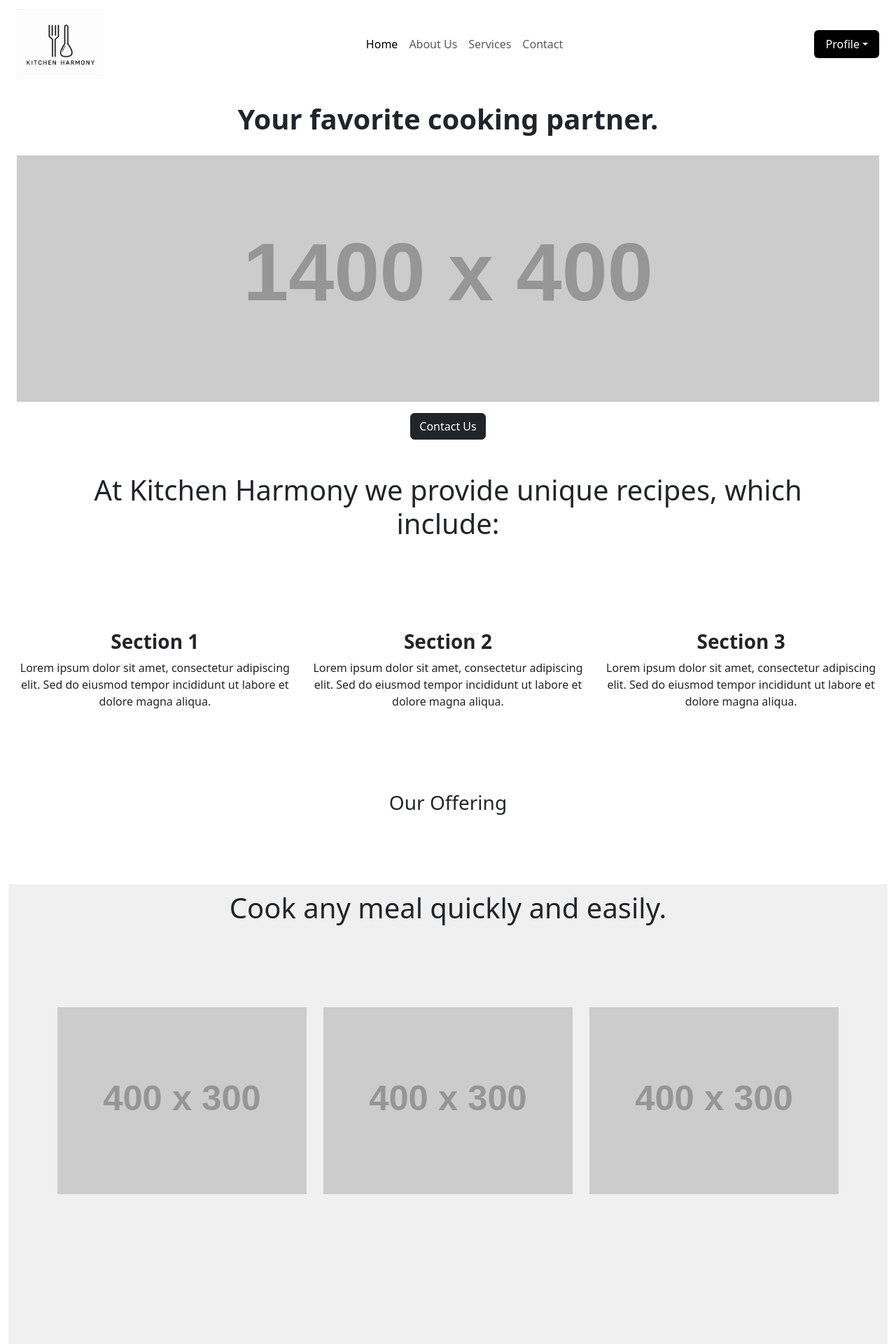
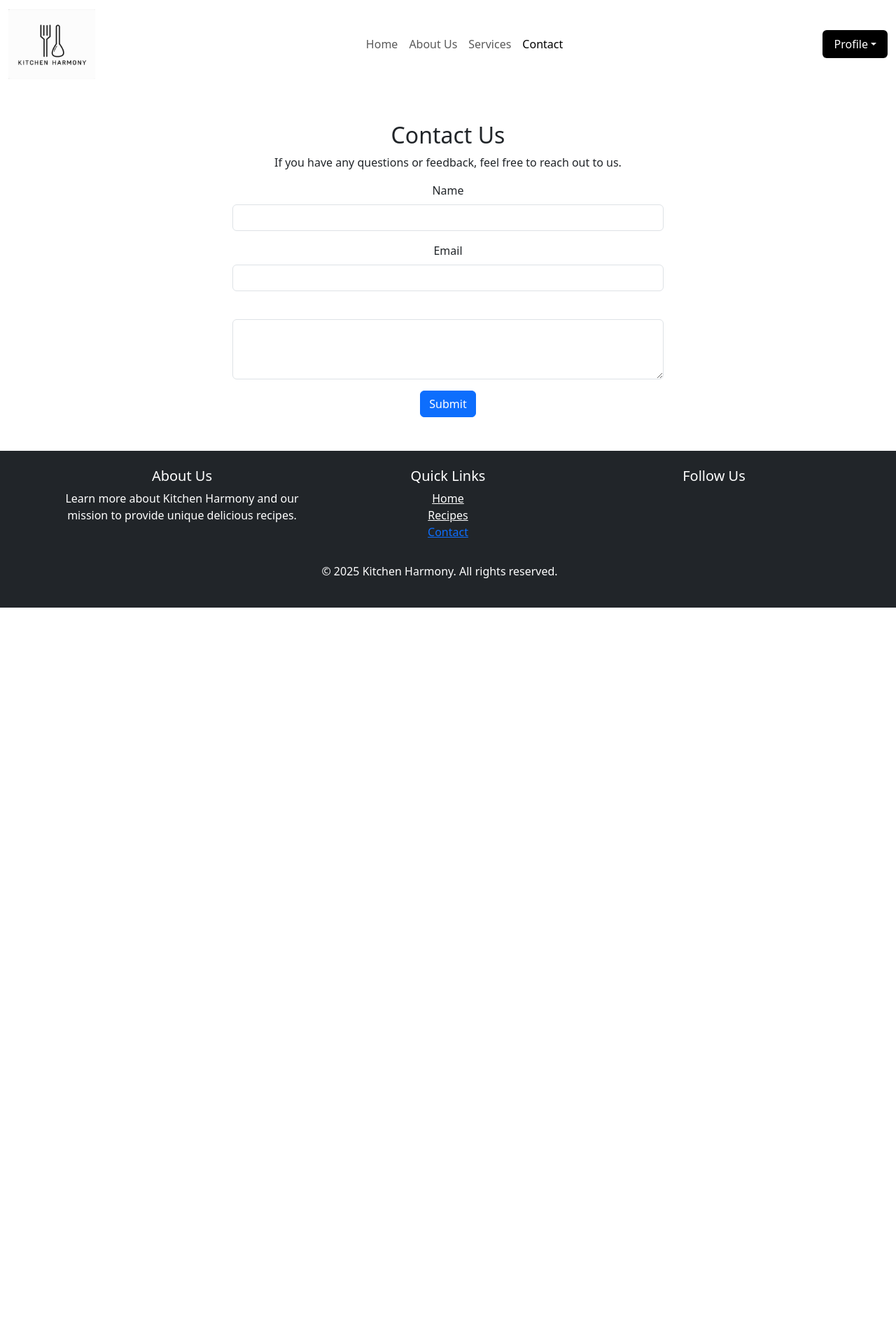
Before and after one commit to brycewoodland/kitchen-harmony-frontend, a React (Vite) app: page /contact in a window 1280 px wide. Shown: the top 1920 px of the page at 70% size. After the commit the page ends 868 px from the top, so only its background shows below. Built offline with nearby package versions, Linux system fonts and the light colour scheme.

Commit message:
Routing has been implemented.

```diff
--- a/package.json
+++ b/package.json
@@ -13,7 +13,8 @@
     "bootstrap": "^5.3.3",
     "prop-types": "^15.8.1",
     "react": "^19.0.0",
-    "react-dom": "^19.0.0"
+    "react-dom": "^19.0.0",
+    "react-router-dom": "^7.2.0"
   },
   "devDependencies": {
     "@eslint/js": "^9.19.0",
--- a/src/App.jsx
+++ b/src/App.jsx
@@ -1,20 +1,30 @@
+import { BrowserRouter as Router, Route, Routes } from 'react-router-dom';
 import Header from './components/Header';
 import Hero from './components/Hero';
 import RecipeHome from './components/RecipeHome';
 import CookSection from './components/CookSection';
 import Footer from './components/Footer';
+import Contact from './components/Contact'; // Import the Contact component
 
 function App() {
   return (
-    <div className='container-fluid'>
+    <Router>
+      <div className='container-fluid p-0'>
         <Header />
+        <Routes>
+          <Route path="/" element={<>
             <Hero />
             <RecipeHome />
             <CookSection />
+          </>} />
+          <Route path="/recipes" element={<RecipeHome />} />
+          <Route path="/cook" element={<CookSection />} />
+          <Route path="/contact" element={<Contact />} />
+        </Routes>
         <Footer />
       </div>
+    </Router>
   );
 }
 
-
 export default App;
--- /dev/null
+++ b/src/components/Contact.jsx
@@ -0,0 +1,25 @@
+function Contact() {
+    return (
+        <div className="container text-center my-5 w-50">
+            <h2>Contact Us</h2>
+            <p>If you have any questions or feedback, feel free to reach out to us.</p>
+            <form action="">
+                <div className="mb-3">
+                    <label htmlFor="name" className="form-label">Name</label>
+                    <input type="text" className="form-control" id="name" />
+                </div>
+                <div className="mb-3">
+                    <label htmlFor="email" className="form-label">Email</label>
+                    <input type="email" className="form-control" id="email" />
+                </div>
+                <div className="mb-3">
+                    <label htmlFor="message" className="form-label"></label>
+                    <textarea id="message" className="form-control" rows="3"></textarea>
+                </div>
+                <button type="submit" className="btn btn-primary">Submit</button>
+            </form>
+        </div>
+    )
+}
+
+export default Contact;
--- a/src/components/CookSection.jsx
+++ b/src/components/CookSection.jsx
@@ -6,13 +6,13 @@ function CookSection() {
       <h1 className="text-center" style={{ marginTop: '100px', padding: '10px' }}>Cook any meal quickly and easily.</h1>
       <div className="container">
         <div className="row">
-          <div className="col-md-4" style={{ marginTop: '100px' }}>
+          <div className="col-md-4" style={{ marginTop: '100px', padding: '10px' }}>
             <img src="https://placehold.co/400x300?text=placeholder&font=roboto" alt="Placeholder 1" className="img-fluid img-hover-zoom" />
           </div>
-          <div className="col-md-4" style={{ marginTop: '100px' }}>
+          <div className="col-md-4" style={{ marginTop: '100px', padding: '10px' }}>
             <img src="https://placehold.co/400x300?text=placeholder&font=roboto" alt="Placeholder 2" className="img-fluid img-hover-zoom" />
           </div>
-          <div className="col-md-4" style={{ marginTop: '100px' }}>
+          <div className="col-md-4" style={{ marginTop: '100px', padding: '10px' }}>
             <img src="https://placehold.co/400x300?text=placeholder&font=roboto" alt="Placeholder 3" className="img-fluid img-hover-zoom" />
           </div>
         </div>
--- a/src/components/Header.jsx
+++ b/src/components/Header.jsx
@@ -1,8 +1,10 @@
+import { NavLink } from 'react-router-dom';
+
 function NavbarBrand() {
   return (
-    <a className="navbar-brand" href="#">
+    <NavLink className="navbar-brand" to="/">
       <img src="/logo.png" alt="Logo" style={{ height: '100px' }} /> {/* Adjust the height as needed */}
-    </a>
+    </NavLink>
   );
 }
 
@@ -13,21 +15,20 @@ function NavbarToggler() {
     </button>
   );
 }
-
 function NavbarNav() {
   return (
     <ul className="navbar-nav mx-auto justify-content-center">
       <li className="nav-item">
-        <a className="nav-link active" aria-current="page" href="#">Home</a>
+        <NavLink className="nav-link" to="/" end activeClassName="active">Home</NavLink>
       </li>
       <li className="nav-item">
-        <a className="nav-link" href="#">About Us</a>
+        <NavLink className="nav-link" to="/about" activeClassName="active">About Us</NavLink>
       </li>
       <li className="nav-item">
-        <a className="nav-link" aria-disabled="true" href="#">Services</a>
+        <NavLink className="nav-link" to="/services" activeClassName="active">Services</NavLink>
       </li>
       <li className="nav-item">
-        <a className="nav-link" aria-disabled="true" href="#">Contact</a>
+        <NavLink className="nav-link" to="/contact" activeClassName="active">Contact</NavLink>
       </li>
     </ul>
   );
--- a/src/components/Hero.jsx
+++ b/src/components/Hero.jsx
@@ -1,3 +1,4 @@
+import { Link } from 'react-router-dom';
 import '../App.css';
 
 function HeroImage() {
@@ -18,9 +19,9 @@ function Hero() {
     <div className="container-fluid justify-content-center text-center hero-container">
       <h1 className="fw-bold hero-heading" style={{ marginTop: '20px' }}>Your favorite cooking partner.</h1>
       <HeroImage />
-      <button className="btn btn-dark mt-3 hero-button">
+      <Link to="/contact" className="btn btn-dark mt-3 hero-button">
         Contact Us
-      </button>
+      </Link>
     </div>
   );
 }
```
Also changed, not shown: 1 other file (tests, documents, lock files or other folders). Lines whose indentation alone changed are shown as unchanged.
